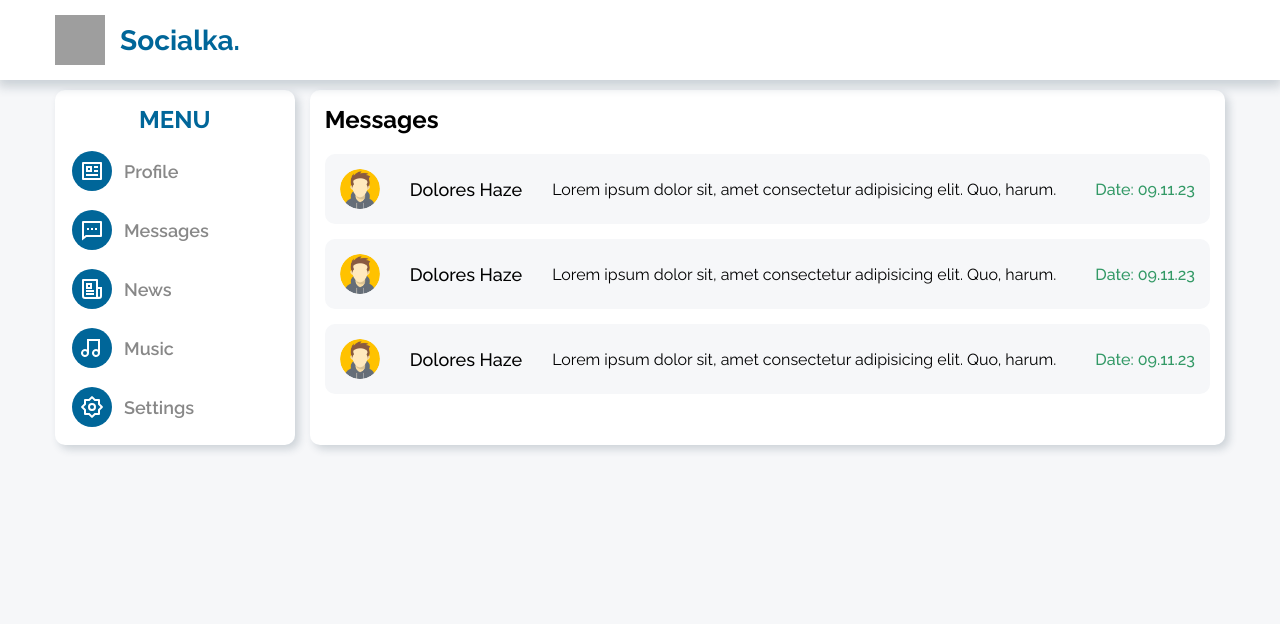
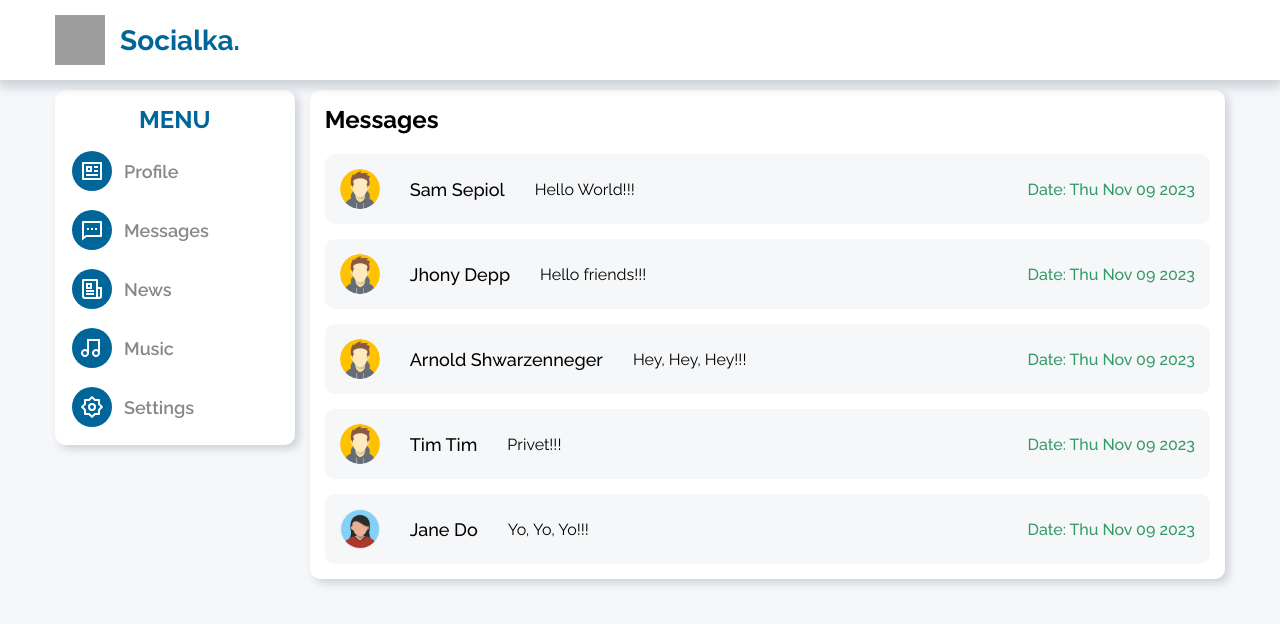
Before and after one commit to NikChist88/socialka, a React (Create React App) app: page /messages in a window 1280 px wide. Shown: the top 624 px of the page. Built offline with nearby package versions, Linux system fonts and the light colour scheme; grey boxes are pictures that could not be loaded.

Commit message:
Add state data

```diff
--- a/src/App.tsx
+++ b/src/App.tsx
@@ -6,7 +6,30 @@ import { Profile } from './components/pages/profile/Profile'
 import { BrowserRouter, Routes, Route } from 'react-router-dom'
 import { Messages } from './components/pages/messages/Messages'
 
-export const App: React.FC = () => {
+type AppType = {
+  data: {
+    profilePage: {
+      posts: {
+        id: number
+        name: string
+        post: string
+        date: string
+        avatar: string
+      }[]
+    }
+    messagesPage: {
+      messages: {
+        id: number
+        name: string
+        avatar: string
+        message: string
+        date: string
+      }[]
+    }
+  }
+}
+
+export const App: React.FC<AppType> = ({ data }) => {
   return (
     <div className="App">
       <BrowserRouter>
@@ -16,8 +39,14 @@ export const App: React.FC = () => {
             <div className="Wrapper">
               <Navbar />
               <Routes>
-                <Route path="/profile" element={<Profile />}></Route>
-                <Route path="/messages" element={<Messages />}></Route>
+                <Route
+                  path="/profile"
+                  element={<Profile posts={data.profilePage.posts} />}
+                ></Route>
+                <Route
+                  path="/messages"
+                  element={<Messages messages={data.messagesPage.messages} />}
+                ></Route>
               </Routes>
             </div>
           </div>
--- a/src/components/pages/messages/Messages.tsx
+++ b/src/components/pages/messages/Messages.tsx
@@ -1,13 +1,25 @@
 import './Messages.scss'
 import { Message } from './message/Message'
+import { MessageType } from './message/Message'
 
-export const Messages: React.FC = () => {
+type MessagesTypes = {
+  messages: MessageType[]
+}
+
+export const Messages: React.FC<MessagesTypes> = ({ messages }) => {
   return (
     <div className="Messages">
       <h2 className="Messages__title">Messages</h2>
-      <Message />
-      <Message />
-      <Message />
+      {messages.map((message) => (
+        <Message
+          key={message.id}
+          id={message.id}
+          name={message.name}
+          message={message.message}
+          avatar={message.avatar}
+          date={message.date}
+        />
+      ))}
     </div>
   )
 }
--- a/src/components/pages/messages/message/Message.tsx
+++ b/src/components/pages/messages/message/Message.tsx
@@ -1,15 +1,27 @@
 import '../Messages.scss'
 import user from '../../../../assets/images/avatarM.png'
 
-export const Message = () => {
+export type MessageType = {
+  id: number
+  name: string
+  avatar: string
+  message: string
+  date: string
+}
+
+export const Message: React.FC<MessageType> = ({
+  id,
+  name,
+  message,
+  avatar,
+  date,
+}) => {
   return (
     <div className="Message">
-      <img src={user} alt="User avatar" />
-      <span className="Message__user">Dolores Haze</span>
-      <p className="Message__text">
-        Lorem ipsum dolor sit, amet consectetur adipisicing elit. Quo, harum.
-      </p>
-      <span className="Message__date">Date: 09.11.23</span>
+      <img src={avatar} alt="User avatar" />
+      <span className="Message__user">{name}</span>
+      <p className="Message__text">{message}</p>
+      <span className="Message__date">Date: {date}</span>
     </div>
   )
 }
--- a/src/components/pages/profile/Profile.tsx
+++ b/src/components/pages/profile/Profile.tsx
@@ -1,16 +1,17 @@
 import './Profile.scss'
 import user from '../../../assets/images/user.png'
 import { Posts } from './posts/Posts'
+import { PostsTypes } from './posts/Posts'
 
-export const Profile: React.FC = () => {
+export const Profile: React.FC<PostsTypes> = ({ posts }) => {
   return (
-    <section className='Profile'>
-      <h2 className='Profile__title'>Profile</h2>
-      <div className='Profile__user'>
+    <section className="Profile">
+      <h2 className="Profile__title">Profile</h2>
+      <div className="Profile__user">
         <img src={user} alt="User avatar" />
         <span>Sam Sepiol</span>
       </div>
-      <Posts />
+      <Posts posts={posts} />
     </section>
   )
 }
--- a/src/components/pages/profile/posts/Posts.tsx
+++ b/src/components/pages/profile/posts/Posts.tsx
@@ -1,21 +1,35 @@
 import './Posts.scss'
 import { RiPencilLine } from 'react-icons/ri'
 import { Post } from './post/Post'
+import { PostType } from './post/Post'
 
-export const Posts: React.FC = () => {
+export type PostsTypes = {
+  posts: PostType[]
+}
+
+export const Posts: React.FC<PostsTypes> = ({ posts }) => {
   return (
     <div className="Posts">
       <h3 className="Posts__title">
-        <RiPencilLine className='Posts__icon' size={'20px'} />
+        <RiPencilLine className="Posts__icon" size={'20px'} />
         Create post
       </h3>
-      <form className='Posts__form' action="#">
-        <textarea className='Posts__field'></textarea>
-        <button className='Posts__btn' type='submit'>Post</button>
+      <form className="Posts__form" action="#">
+        <textarea className="Posts__field"></textarea>
+        <button className="Posts__btn" type="submit">
+          Post
+        </button>
       </form>
-      <Post />
-      <Post />
-      <Post />
+      {posts.map((post) => (
+        <Post
+          key={post.id}
+          id={post.id}
+          name={post.name}
+          post={post.post}
+          date={post.date}
+          avatar={post.avatar}
+        />
+      ))}
     </div>
   )
 }
--- a/src/components/pages/profile/posts/post/Post.tsx
+++ b/src/components/pages/profile/posts/post/Post.tsx
@@ -1,13 +1,20 @@
 import './Post.scss'
-import user from '../../../../../assets/images/user.png'
 
-export const Post: React.FC = () => {
+export type PostType = {
+  id: number
+  name: string
+  post: string
+  date: string
+  avatar: string
+}
+
+export const Post: React.FC<PostType> = ({ id, name, post, date, avatar }) => {
   return (
-    <div className='Post'>
-      <img src={user} alt="User avatar" />
-      <span className='Post__user'>Sam Sepiol</span>
-      <p className='Post__text'>Hello friend! I love programming!!!</p>
-      <span className='Post__date'>Date: 09.11.23</span>
+    <div className="Post">
+      <img src={avatar} alt="User avatar" />
+      <span className="Post__user">{name}</span>
+      <p className="Post__text">{post}</p>
+      <span className="Post__date">Date: {date}</span>
     </div>
   )
 }
--- a/src/data/state.js
+++ b/src/data/state.js
@@ -1,101 +1,81 @@
+import men from '../assets/images/avatarM.png'
+import woman from '../assets/images/avatarW.png'
+
 export const state = {
   profilePage: {
     posts: [
       {
         id: 1,
+        name: 'Sam Sepiol',
         post: 'Hello World!!!',
         date: new Date().toDateString(),
         avatar: men,
       },
       {
         id: 2,
+        name: 'Silvestre Stallone',
         post: 'Hello friends!!!',
         date: new Date().toDateString(),
         avatar: men,
       },
       {
         id: 3,
+        name: 'Dollores Haze',
         post: 'Hey, Hey, Hey!!!',
         date: new Date().toDateString(),
         avatar: woman,
       },
       {
         id: 4,
+        name: 'Molly Jane',
         post: 'Privet!!!',
         date: new Date().toDateString(),
         avatar: woman,
       },
       {
         id: 5,
+        name: 'Lara Croft',
         post: 'Yo, Yo, Yo!!!',
         date: new Date().toDateString(),
         avatar: woman,
       },
-      {
-        id: 6,
-        post: 'Dooooooooooooooo!!!!',
-        date: new Date().toDateString(),
-        avatar: men,
-      },
     ],
   },
   messagesPage: {
-    dialogs: [
-      {
-        id: 1,
-        path: '/dialogs/',
-        name: 'Dimych',
-        avatar: men,
-      },
-      {
-        id: 2,
-        path: '/dialogs/',
-        name: 'Nick',
-        avatar: men,
-      },
-      {
-        id: 3,
-        path: '/dialogs/',
-        name: 'Sveta',
-        avatar: woman,
-      },
-      {
-        id: 4,
-        path: '/dialogs/',
-        name: 'Dolores',
-        avatar: woman,
-      },
-      {
-        id: 5,
-        path: '/dialogs/',
-        name: 'Kuzya',
-        avatar: men,
-      },
-    ],
     messages: [
       {
         id: 1,
+        name: 'Sam Sepiol',
         message: 'Hello World!!!',
+        avatar: men,
         date: new Date().toDateString(),
       },
       {
         id: 2,
+        name: 'Jhony Depp',
         message: 'Hello friends!!!',
+        avatar: men,
         date: new Date().toDateString(),
       },
       {
         id: 3,
+        name: 'Arnold Shwarzenneger',
         message: 'Hey, Hey, Hey!!!',
+        avatar: men,
         date: new Date().toDateString(),
       },
       {
         id: 4,
+        name: 'Tim Tim',
         message: 'Privet!!!',
+        avatar: men,
         date: new Date().toDateString(),
       },
       {
         id: 5,
+        name: 'Jane Do',
         message: 'Yo, Yo, Yo!!!',
+        avatar: woman,
         date: new Date().toDateString(),
       },
     ],
--- a/src/index.tsx
+++ b/src/index.tsx
@@ -1,6 +1,7 @@
 import ReactDOM from 'react-dom/client'
 import { App } from './App'
 import '../src/styles/global.scss'
+import { state } from './data/state'
 
 const root = ReactDOM.createRoot(document.getElementById('root') as HTMLElement)
-root.render(<App />)
+root.render(<App data={state} />)
```
